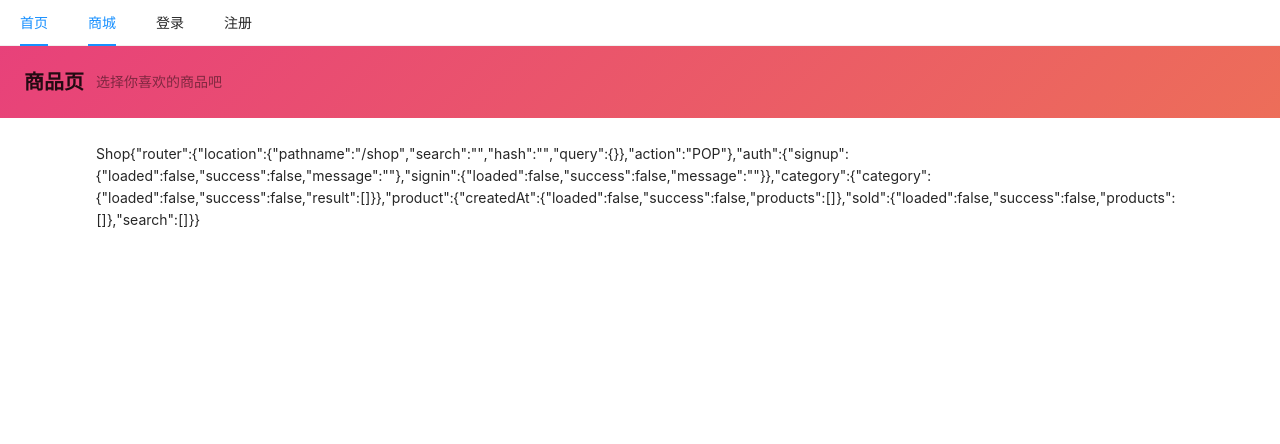
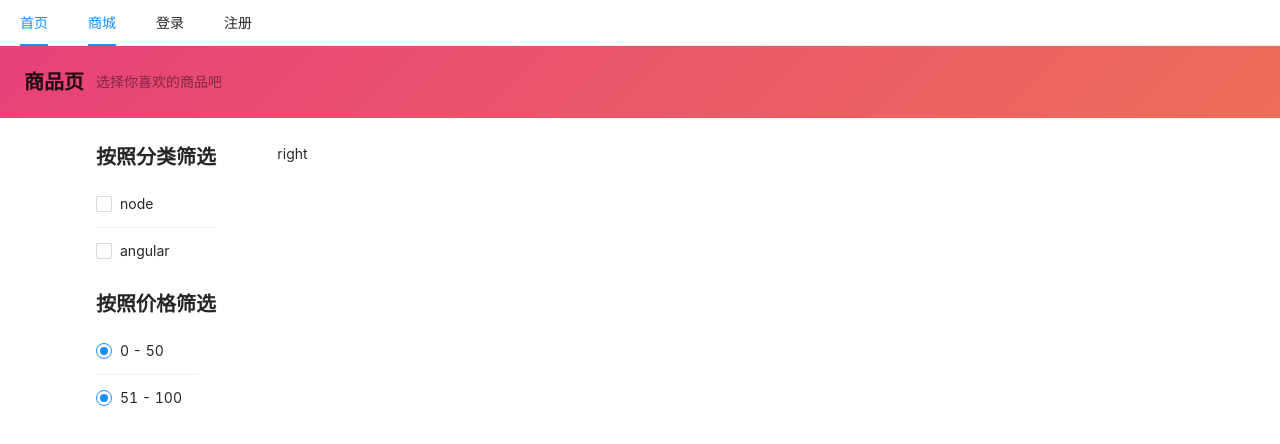
Before and after one commit to hzc168/ecommerce-front, a React (Create React App) app: page /#/shop in a window 1280 px wide. Shown: the top 444 px of the page. Built offline with nearby package versions, Linux system fonts and the light colour scheme.

Commit message:
构建商城页面布局

```diff
--- /dev/null
+++ b/src/components/core/Checkbox.tsx
@@ -0,0 +1,23 @@
+import React from 'react'
+import { Typography, List, Checkbox as AntdCheckbox } from 'antd'
+
+const { Title } = Typography
+
+const categories = [{name: 'node'}, {name: 'angular'}]
+
+const Checkbox = () => {
+    return (
+        <>
+            <Title level={4}>按照分类筛选</Title>
+            <List dataSource={categories}
+                renderItem={item => (
+                    <List.Item>
+                        <AntdCheckbox>{item.name}</AntdCheckbox>
+                    </List.Item>
+                )}
+            />
+        </>
+    )
+}
+
+export default Checkbox
--- /dev/null
+++ b/src/components/core/RadioBox.tsx
@@ -0,0 +1,26 @@
+import React from 'react'
+import { Typography, List, Radio } from 'antd'
+
+const { Title } = Typography
+
+const prices = [{ price: "0 - 50" }, { price: "51 - 100" }]
+
+const RadioBox = () => {
+    return (
+        <>
+            <Title level={4}>按照价格筛选</Title>
+            <Radio.Group>
+                <List
+                    dataSource={prices}
+                    renderItem={item => (
+                        <List.Item>
+                            <Radio>{item.price}</Radio>
+                        </List.Item>
+                    )}
+                />
+            </Radio.Group>
+        </>
+    )
+}
+
+export default RadioBox
--- a/src/components/core/Shop.tsx
+++ b/src/components/core/Shop.tsx
@@ -1,13 +1,27 @@
 import React from 'react'
 import { useSelector } from 'react-redux'
 import Layout from './Layout'
+import {Row, Col, Space} from 'antd'
+import Checkbox from './Checkbox'
+import RadioBox from './RadioBox'
 
 const Shop = () => {
     const state = useSelector(state => state)
+
+    const filterDOM = () => (
+        <Space size="middle" direction="vertical">
+            <Checkbox></Checkbox>
+            <RadioBox></RadioBox>
+        </Space>
+    )
     return (
         <Layout title="商品页" subTitle="选择你喜欢的商品吧">
-            Shop
-            {JSON.stringify(state)}
+            <Row>
+                <Col span="4">
+                    {filterDOM()}
+                </Col>
+                <Col span="20">right</Col>
+            </Row>
         </Layout>
     )
 }
```
